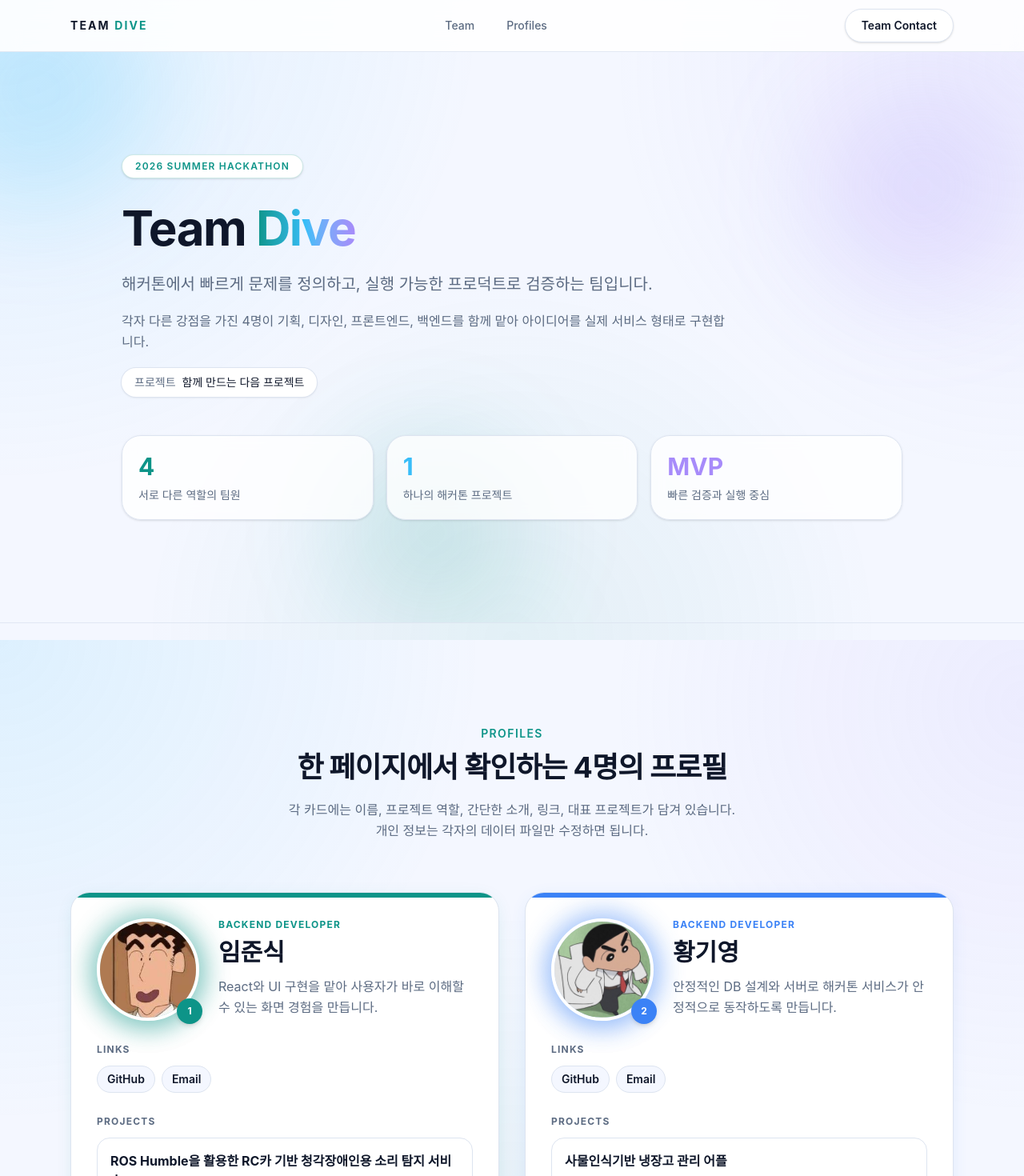
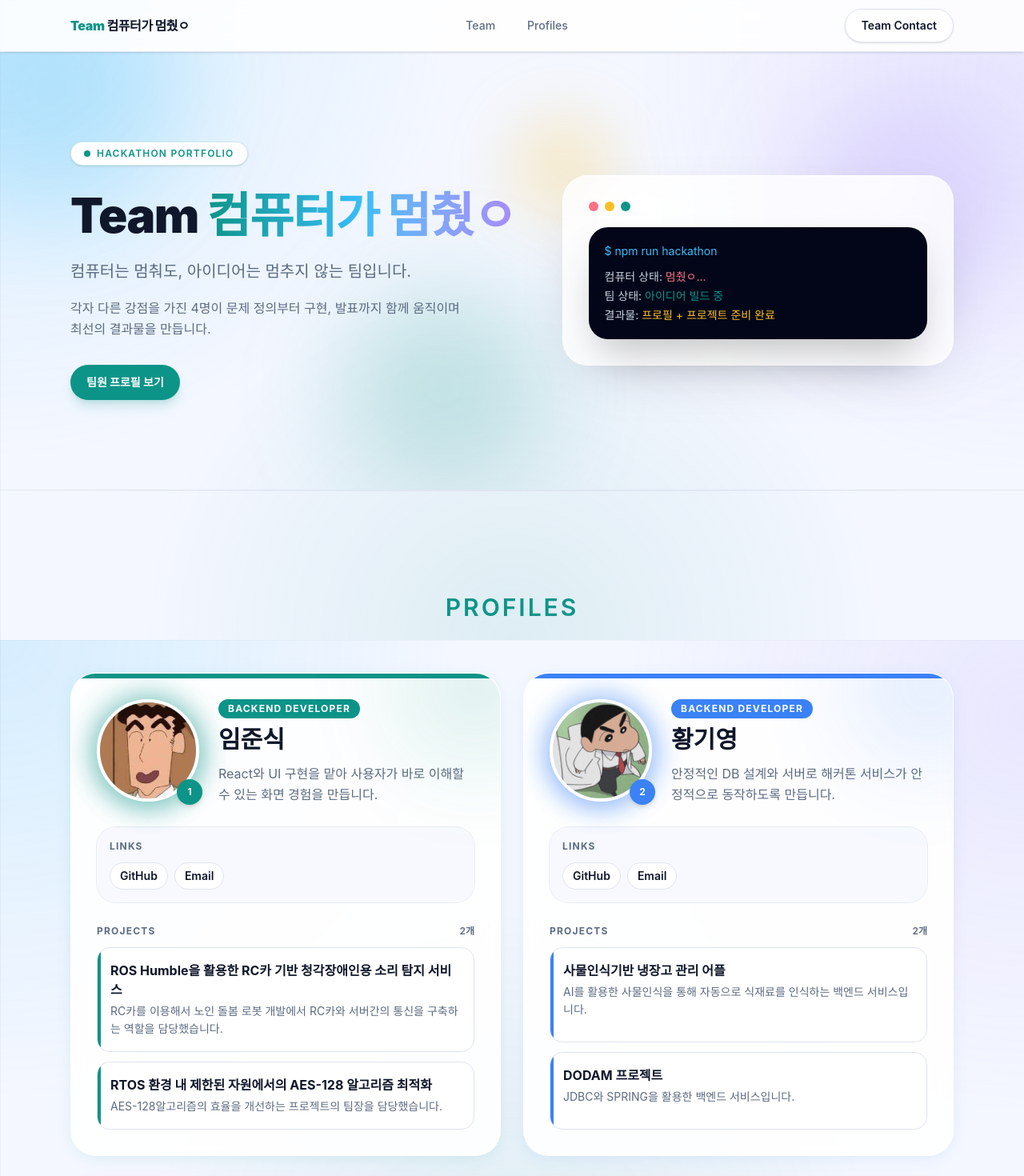
Before and after one commit to rkrzy/DivePortFolio, a React (Vite) app: page / in a window 1280 px wide. Shown: the top 1470 px of the page at 80% size. Built offline with nearby package versions, Linux system fonts and the light colour scheme.

Commit message:
수정수정

```diff
--- a/index.html
+++ b/index.html
@@ -6,10 +6,10 @@
     <meta name="viewport" content="width=device-width, initial-scale=1.0" />
     <meta
       name="description"
-      content="해커톤 팀 Dive — 4명의 팀원 프로필, 프로젝트, 기술 스택을 확인하세요."
+      content="해커톤 팀 컴퓨터가 멈췄ㅇ — 4명의 팀원 프로필과 대표 프로젝트를 확인하세요."
     />
     <meta name="theme-color" content="#f4f7ff" />
-    <title>Team Dive | Hackathon Portfolio</title>
+    <title>컴퓨터가 멈췄ㅇ | Hackathon Portfolio</title>
   </head>
   <body>
     <div id="root"></div>
--- a/src/components/layout/Footer.jsx
+++ b/src/components/layout/Footer.jsx
@@ -4,11 +4,11 @@ export function Footer() {
   const year = new Date().getFullYear()
 
   return (
-    <footer className="border-t border-border/80 bg-white py-10">
+    <footer className="border-t border-border/80 bg-white/90 py-10">
       <div className="mx-auto flex max-w-6xl flex-col gap-6 px-4 sm:flex-row sm:items-center sm:justify-between sm:px-6">
         <p className="text-sm text-muted">
-          © {year} Team <span className="font-semibold text-accent">{team.name}</span>.{' '}
-          {team.hackathon}
+          © {year} <span className="font-semibold text-accent">{team.name}</span>.{' '}
+          컴퓨터는 멈춰도 포트폴리오는 계속됩니다.
         </p>
 
         <ul className="flex flex-wrap gap-4">
--- a/src/components/layout/Header.jsx
+++ b/src/components/layout/Header.jsx
@@ -4,10 +4,10 @@ import { team } from '@/data/team.js'
 
 export function Header() {
   return (
-    <header className="sticky top-0 z-50 border-b border-border/80 bg-white/85 backdrop-blur-md">
+    <header className="sticky top-0 z-50 border-b border-border/80 bg-white/85 shadow-sm backdrop-blur-md">
       <div className="mx-auto flex h-16 max-w-6xl items-center justify-between px-4 sm:px-6">
-        <Link to="/" className="text-sm font-bold tracking-[0.15em] text-foreground uppercase">
-          Team <span className="text-accent">{team.name}</span>
+        <Link to="/" className="text-sm font-black tracking-tight text-foreground sm:text-base">
+          <span className="text-accent">Team</span> {team.name}
         </Link>
 
         <nav className="hidden items-center gap-2 md:flex" aria-label="페이지 섹션">
@@ -25,7 +25,7 @@ export function Header() {
           </a>
         </nav>
 
-        <Button href={`mailto:${team.email}`} variant="secondary">
+        <Button href={`mailto:${team.email}`} variant="secondary" className="hidden sm:inline-flex">
           Team Contact
         </Button>
       </div>
--- a/src/components/team/MemberCard.jsx
+++ b/src/components/team/MemberCard.jsx
@@ -1,13 +1,17 @@
 export function MemberCard({ member, index }) {
   return (
     <article
-      className="group relative flex h-full flex-col overflow-hidden rounded-3xl border border-border bg-white p-7 shadow-sm transition-all duration-300 hover:-translate-y-1 hover:shadow-xl sm:p-8"
+      className="group relative flex h-full flex-col overflow-hidden rounded-[2rem] border border-white/80 bg-white/90 p-7 shadow-[0_20px_70px_-48px_rgba(15,23,42,0.7)] backdrop-blur transition-all duration-300 hover:-translate-y-1 hover:shadow-[0_30px_90px_-48px_rgba(15,23,42,0.9)] sm:p-8"
       style={{
         boxShadow: `0 4px 24px -8px ${member.accent}30`,
       }}
     >
       <div
         className="absolute top-0 left-0 h-1.5 w-full rounded-t-3xl"
+        style={{ backgroundColor: member.accent }}
+      />
+      <div
+        className="pointer-events-none absolute -top-20 -right-16 h-48 w-48 rounded-full opacity-15 blur-3xl transition-opacity duration-300 group-hover:opacity-25"
         style={{ backgroundColor: member.accent }}
       />
 
@@ -34,18 +38,22 @@ export function MemberCard({ member, index }) {
         </div>
 
         <div className="min-w-0 flex-1 text-center sm:text-left">
-          <p
-            className="text-xs font-bold tracking-widest uppercase"
-            style={{ color: member.accent }}
-          >
-            {member.projectRole}
+          <div className="flex flex-wrap items-center justify-center gap-2 sm:justify-start">
+            <p
+              className="rounded-full px-3 py-1 text-xs font-bold tracking-widest text-white uppercase"
+              style={{ backgroundColor: member.accent }}
+            >
+              {member.projectRole}
+            </p>
+          </div>
+          <h3 className="mt-2 text-2xl font-bold text-foreground sm:text-3xl">{member.name}</h3>
+          <p className="mt-3 whitespace-pre-line text-base leading-relaxed text-muted">
+            {member.intro}
           </p>
-          <h3 className="mt-2 text-2xl font-bold text-foreground sm:text-3xl">{member.name}</h3>
-          <p className="mt-3 whitespace-pre-line text-base leading-relaxed text-muted">{member.intro}</p>
         </div>
       </div>
 
-      <div className="mt-7">
+      <div className="mt-7 rounded-3xl bg-surface/70 p-4 ring-1 ring-border/70">
         <p className="text-xs font-bold tracking-widest text-muted uppercase">Links</p>
         <div className="mt-3 flex flex-wrap gap-2">
           {member.links.map((link) => (
@@ -54,7 +62,7 @@ export function MemberCard({ member, index }) {
               href={link.href}
               target="_blank"
               rel="noreferrer"
-              className="rounded-full border border-border bg-surface px-3 py-1.5 text-sm font-semibold text-foreground transition-colors hover:bg-surface-overlay"
+              className="rounded-full border border-border bg-white px-3 py-1.5 text-sm font-semibold text-foreground transition-all hover:-translate-y-0.5 hover:bg-surface-overlay"
             >
               {link.label}
             </a>
@@ -63,7 +71,12 @@ export function MemberCard({ member, index }) {
       </div>
 
       <div className="mt-7 flex flex-1 flex-col">
-        <p className="text-xs font-bold tracking-widest text-muted uppercase">Projects</p>
+        <div className="flex items-center justify-between gap-3">
+          <p className="text-xs font-bold tracking-widest text-muted uppercase">Projects</p>
+          <span className="text-xs font-semibold text-muted">
+            {member.featuredProjects.length}개
+          </span>
+        </div>
         <div className="mt-3 grid flex-1 gap-3">
           {member.featuredProjects.map((project) => (
             <a
@@ -71,8 +84,12 @@ export function MemberCard({ member, index }) {
               href={project.href}
               target="_blank"
               rel="noreferrer"
-              className="rounded-2xl border border-border p-4 transition-colors hover:bg-surface"
+              className="group/project relative overflow-hidden rounded-2xl border border-border bg-white p-4 transition-all hover:-translate-y-0.5 hover:bg-surface hover:shadow-sm"
             >
+              <span
+                className="absolute inset-y-0 left-0 w-1"
+                style={{ backgroundColor: member.accent }}
+              />
               <h4 className="font-bold text-foreground">{project.title}</h4>
               <p className="mt-1 text-sm leading-relaxed text-muted">{project.description}</p>
             </a>
--- a/src/components/team/TeamHero.jsx
+++ b/src/components/team/TeamHero.jsx
@@ -2,17 +2,20 @@ import { team } from '@/data/team.js'
 
 export function TeamHero() {
   return (
-    <section id="team" className="relative overflow-hidden border-b border-border/80 py-24 sm:py-32">
-      <div className="pointer-events-none absolute -top-24 -left-24 h-72 w-72 rounded-full bg-sky/20 blur-3xl" />
-      <div className="pointer-events-none absolute top-10 right-0 h-64 w-64 rounded-full bg-violet/20 blur-3xl" />
-      <div className="pointer-events-none absolute bottom-0 left-1/3 h-56 w-56 rounded-full bg-accent/15 blur-3xl" />
+    <section id="team" className="relative overflow-hidden border-b border-border/80 py-20 sm:py-28">
+      <div className="pointer-events-none absolute -top-28 -left-24 h-80 w-80 rounded-full bg-sky/25 blur-3xl" />
+      <div className="pointer-events-none absolute top-12 right-0 h-72 w-72 rounded-full bg-violet/25 blur-3xl" />
+      <div className="pointer-events-none absolute bottom-0 left-1/3 h-64 w-64 rounded-full bg-accent/20 blur-3xl" />
+      <div className="pointer-events-none absolute top-20 left-1/2 h-32 w-32 rounded-full bg-amber/25 blur-2xl" />
 
-      <div className="relative mx-auto max-w-5xl px-4 sm:px-6">
-        <span className="inline-flex items-center rounded-full border border-accent/20 bg-white px-4 py-1.5 text-xs font-semibold tracking-widest text-accent uppercase shadow-sm">
+      <div className="relative mx-auto grid max-w-6xl items-center gap-10 px-4 sm:px-6 lg:grid-cols-[1.08fr_0.92fr]">
+        <div>
+          <span className="inline-flex items-center gap-2 rounded-full border border-accent/20 bg-white px-4 py-1.5 text-xs font-semibold tracking-widest text-accent uppercase shadow-sm">
+            <span className="h-2 w-2 rounded-full bg-accent" />
             {team.hackathon}
           </span>
 
-        <h1 className="mt-8 max-w-3xl text-4xl font-bold tracking-tight text-foreground sm:text-6xl">
+          <h1 className="mt-8 max-w-4xl text-4xl font-black tracking-tight text-foreground sm:text-6xl">
             Team{' '}
             <span className="bg-gradient-to-r from-accent via-sky to-violet bg-clip-text text-transparent">
               {team.name}
@@ -23,28 +26,40 @@ export function TeamHero() {
             {team.headline}
           </p>
 
-        <p className="mt-4 max-w-3xl text-base leading-relaxed text-muted">
+          <p className="mt-4 max-w-3xl text-base leading-relaxed text-muted" style={{ whiteSpace: 'pre-wrap' }}>
             {team.description}
           </p>
 
-        <p className="mt-5 inline-flex items-center gap-2 rounded-full bg-white px-4 py-2 text-sm shadow-sm ring-1 ring-border">
-          <span className="text-muted">프로젝트</span>
-          <span className="font-medium text-foreground">{team.project}</span>
+          <div className="mt-8 flex flex-wrap gap-3">
+            <a
+              href="#profiles"
+              className="inline-flex items-center justify-center rounded-full bg-accent px-5 py-3 text-sm font-bold text-white shadow-lg shadow-accent/20 transition-transform hover:-translate-y-0.5"
+            >
+              팀원 프로필 보기
+            </a>
+          </div>
+        </div>
+
+        <div className="glass-card soft-noise relative rounded-[2rem] p-6 sm:p-8">
+          <div className="mb-5 flex items-center gap-2">
+            <span className="h-3 w-3 rounded-full bg-coral" />
+            <span className="h-3 w-3 rounded-full bg-amber" />
+            <span className="h-3 w-3 rounded-full bg-accent" />
+          </div>
+
+          <div className="rounded-3xl bg-slate-950 p-5 text-sm text-slate-100 shadow-2xl">
+            <p className="text-sky">$ npm run hackathon</p>
+            <p className="mt-3 text-slate-300">
+              컴퓨터 상태: <span className="text-coral">멈췄ㅇ...</span>
             </p>
+            <p className="mt-1 text-slate-300">
+              팀 상태: <span className="text-accent">아이디어 빌드 중</span>
+            </p>
+            <p className="mt-1 text-slate-300">
+              결과물: <span className="text-amber">프로필 + 프로젝트 준비 완료</span>
+            </p>
+          </div>
 
-        <div className="mt-12 grid gap-4 sm:grid-cols-3">
-          <div className="rounded-3xl border border-border bg-white/80 p-5 shadow-sm backdrop-blur">
-            <p className="text-3xl font-bold text-accent">4</p>
-            <p className="mt-2 text-sm text-muted">서로 다른 역할의 팀원</p>
-          </div>
-          <div className="rounded-3xl border border-border bg-white/80 p-5 shadow-sm backdrop-blur">
-            <p className="text-3xl font-bold text-sky">1</p>
-            <p className="mt-2 text-sm text-muted">하나의 해커톤 프로젝트</p>
-          </div>
-          <div className="rounded-3xl border border-border bg-white/80 p-5 shadow-sm backdrop-blur">
-            <p className="text-3xl font-bold text-violet">MVP</p>
-            <p className="mt-2 text-sm text-muted">빠른 검증과 실행 중심</p>
-          </div>
         </div>
       </div>
     </section>
--- a/src/components/team/TeamMembers.jsx
+++ b/src/components/team/TeamMembers.jsx
@@ -3,22 +3,16 @@ import { MemberCard } from '@/components/team/MemberCard.jsx'
 
 export function TeamMembers() {
   return (
-    <section id="profiles" className="py-24 sm:py-32">
+    <section id="profiles" className="relative py-24 sm:py-32">
+      <div className="pointer-events-none absolute inset-x-0 top-0 h-px bg-gradient-to-r from-transparent via-border to-transparent" />
       <div className="mx-auto max-w-6xl px-4 sm:px-6">
         <div className="mb-16 text-center">
-          <p className="mb-3 text-sm font-semibold tracking-widest text-accent uppercase">
+          <p className="mb-3 text-3xl font-semibold tracking-widest text-accent uppercase">
             Profiles
-          </p>
-          <h2 className="text-3xl font-bold tracking-tight text-foreground sm:text-4xl">
-            한 페이지에서 확인하는 4명의 프로필
-          </h2>
-          <p className="mx-auto mt-5 max-w-xl text-base leading-relaxed text-muted">
-            각 카드에는 이름, 프로젝트 역할, 간단한 소개, 링크, 대표 프로젝트가 담겨 있습니다.
-            개인 정보는 각자의 데이터 파일만 수정하면 됩니다.
           </p>
         </div>
 
-        <div className="grid gap-8 lg:grid-cols-2">
+        <div className="grid gap-7 lg:grid-cols-2">
           {members.map((member, index) => (
             <MemberCard key={member.id} member={member} index={index} />
           ))}
--- a/src/data/team.js
+++ b/src/data/team.js
@@ -4,12 +4,12 @@ import { giyoung } from '@/data/members/giyoung.js'
 import { hoyoung } from '@/data/members/hoyoung.js'
 
 export const team = {
-  name: 'Dive',
-  headline: '해커톤에서 빠르게 문제를 정의하고, 실행 가능한 프로덕트로 검증하는 팀입니다.',
+  name: '컴퓨터가 멈췄ㅇ',
+  headline: '컴퓨터는 멈춰도, 아이디어는 멈추지 않는 팀입니다.',
   description:
-    '각자 다른 강점을 가진 4명이 기획, 디자인, 프론트엔드, 백엔드를 함께 맡아 아이디어를 실제 서비스 형태로 구현합니다.',
-  hackathon: '2026 Summer Hackathon',
-  project: '함께 만드는 다음 프로젝트',
+    '각자 다른 강점을 가진 4명이 문제 정의부터 구현, 발표까지 함께 움직이며\n최선의 결과물을 만듭니다.',
+  hackathon: 'Hackathon Portfolio',
+  project: '4명의 역할과 프로젝트 경험을 담은 팀 포트폴리오',
   email: 'dive-team@example.com',
   links: [
     { label: 'Team GitHub', href: 'https://github.com' },
--- a/src/index.css
+++ b/src/index.css
@@ -24,9 +24,17 @@
   body {
     @apply bg-surface font-sans text-foreground antialiased;
     background-image:
-      radial-gradient(circle at 0% 0%, rgba(56, 189, 248, 0.12), transparent 40%),
-      radial-gradient(circle at 100% 10%, rgba(167, 139, 250, 0.1), transparent 35%),
-      radial-gradient(circle at 50% 100%, rgba(13, 148, 136, 0.08), transparent 45%);
+      linear-gradient(rgba(15, 23, 42, 0.035) 1px, transparent 1px),
+      linear-gradient(90deg, rgba(15, 23, 42, 0.035) 1px, transparent 1px),
+      radial-gradient(circle at 0% 0%, rgba(56, 189, 248, 0.16), transparent 38%),
+      radial-gradient(circle at 100% 12%, rgba(167, 139, 250, 0.14), transparent 34%),
+      radial-gradient(circle at 50% 100%, rgba(13, 148, 136, 0.1), transparent 45%);
+    background-size:
+      32px 32px,
+      32px 32px,
+      auto,
+      auto,
+      auto;
     background-attachment: fixed;
   }
 
@@ -42,4 +50,15 @@
     -webkit-box-orient: vertical;
     overflow: hidden;
   }
+
+  .glass-card {
+    @apply border border-white/70 bg-white/80 shadow-[0_24px_80px_-40px_rgba(15,23,42,0.35)] backdrop-blur-xl;
+  }
+
+  .soft-noise {
+    background-image:
+      radial-gradient(circle at 20% 20%, rgba(255, 255, 255, 0.8), transparent 18%),
+      radial-gradient(circle at 80% 0%, rgba(255, 255, 255, 0.55), transparent 24%),
+      radial-gradient(circle at 40% 100%, rgba(255, 255, 255, 0.65), transparent 20%);
+  }
 }
```
Also changed, not shown: public/favicon.svg, 1 other file (tests, documents, lock files or other folders). Lines whose indentation alone changed are shown as unchanged.
